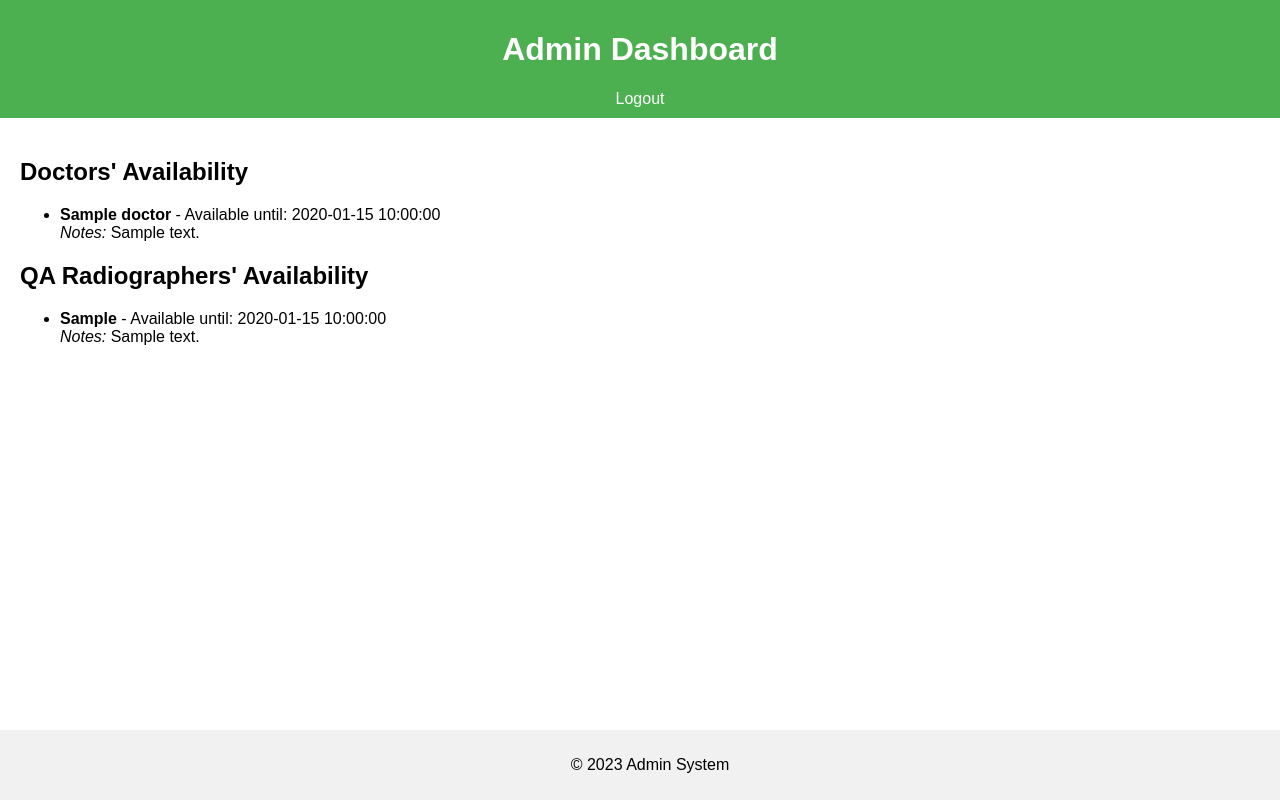
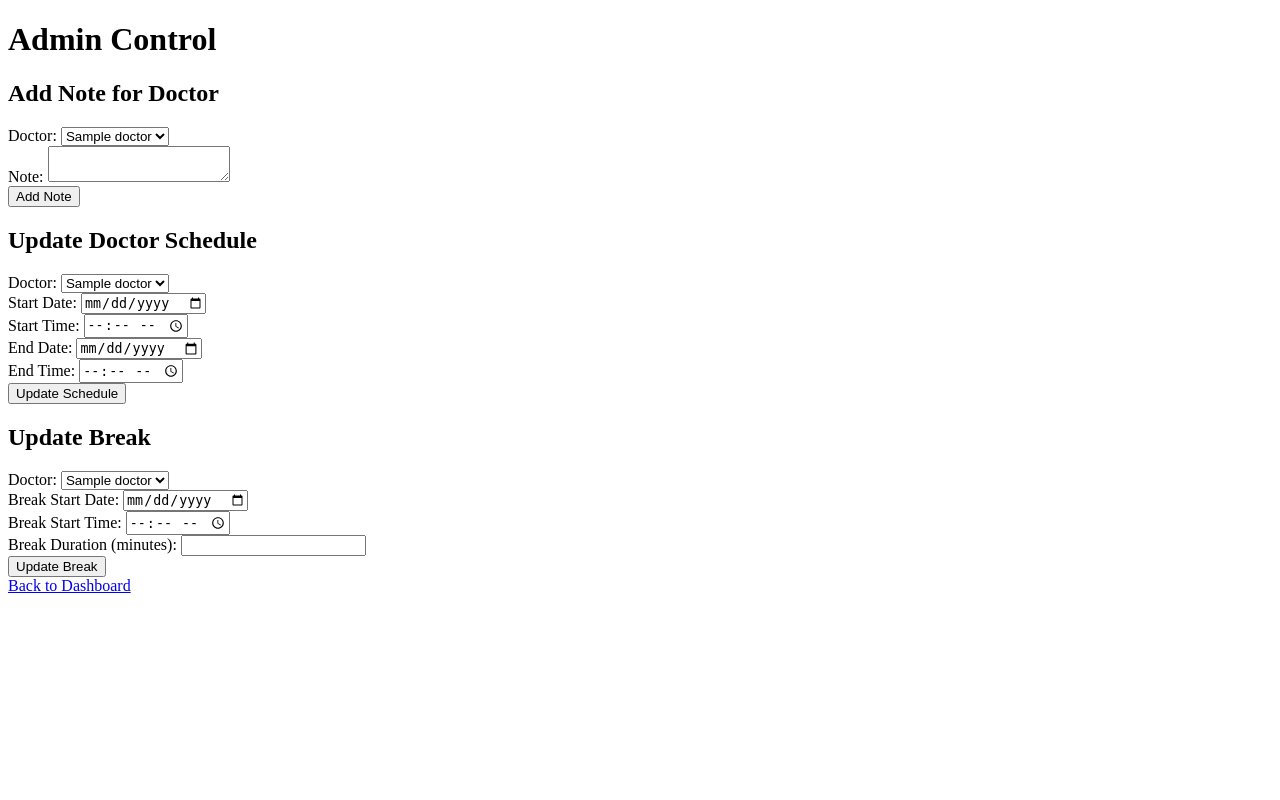
Before and after one commit to sahalux111/RadbloxTest, a Flask app: template templates/admin_control.html in a window 1280 px wide. Run offline with Flask 3, Linux system fonts and the light colour scheme; the template is opened without the code that fills it: most values are stand-ins (such as "Sample title", 1, 10 or a date in 2020); some libraries are stand-ins or nearby versions.

Commit message:
Update admin_control.html

```diff
--- a/templates/admin_control.html
+++ b/templates/admin_control.html
@@ -3,49 +3,56 @@
 <head>
     <meta charset="UTF-8">
     <meta name="viewport" content="width=device-width, initial-scale=1.0">
-    <title>Admin Dashboard</title>
-    <link rel="stylesheet" href="{{ url_for('static', filename='style.css') }}">
+    <title>Admin Control</title>
 </head>
 <body>
-    <header>
-        <h1>Admin Dashboard</h1>
-        <nav>
-            <a href="{{ url_for('logout') }}">Logout</a>
-        </nav>
-    </header>
-
-    <main>
-        <h2>Doctors' Availability</h2>
-        {% if available_doctors %}
-            <ul>
-                {% for doctor, info in available_doctors.items() %}
-                    <li>
-                        <strong>{{ doctor }}</strong> - Available until: {{ info.end_time or "Open-ended" }}<br>
-                        <em>Notes:</em> {{ info.notes or "No notes" }}
-                    </li>
-                {% endfor %}
-            </ul>
-        {% else %}
-            <p>No doctors are currently available.</p>
-        {% endif %}
-
-        <h2>QA Radiographers' Availability</h2>
-        {% if available_qas %}
-            <ul>
-                {% for qa, info in available_qas.items() %}
-                    <li>
-                        <strong>{{ qa }}</strong> - Available until: {{ info.end_time or "Open-ended" }}<br>
-                        <em>Notes:</em> {{ info.notes or "No notes" }}
-                    </li>
-                {% endfor %}
-            </ul>
-        {% else %}
-            <p>No QA radiographers are currently available.</p>
-        {% endif %}
-    </main>
-
-    <footer>
-        <p>&copy; 2023 Admin System</p>
-    </footer>
+    <h1>Admin Control</h1>
+    <h2>Add Note for Doctor</h2>
+    <form action="{{ url_for('add_note') }}" method="post">
+        <label for="doctor">Doctor:</label>
+        <select id="doctor" name="doctor" required>
+            {% for doctor in doctors %}
+                <option value="{{ doctor }}">{{ doctor }}</option>
+            {% endfor %}
+        </select><br>
+        <label for="note">Note:</label>
+        <textarea id="note" name="note" required></textarea><br>
+        <input type="submit" value="Add Note">
+    </form>
+    <h2>Update Doctor Schedule</h2>
+    <form action="{{ url_for('update_schedule') }}" method="post">
+        <label for="doctor">Doctor:</label>
+        <select id="doctor" name="doctor" required>
+            {% for doctor in doctors %}
+                <option value="{{ doctor }}">{{ doctor }}</option>
+            {% endfor %}
+        </select><br>
+        <label for="start_date">Start Date:</label>
+        <input type="date" id="start_date" name="start_date" required><br>
+        <label for="start_time">Start Time:</label>
+        <input type="time" id="start_time" name="start_time" required><br>
+        <label for="end_date">End Date:</label>
+        <input type="date" id="end_date" name="end_date" required><br>
+        <label for="end_time">End Time:</label>
+        <input type="time" id="end_time" name="end_time" required><br>
+        <input type="submit" value="Update Schedule">
+    </form>
+    <h2>Update Break</h2>
+    <form action="{{ url_for('update_break') }}" method="post">
+        <label for="doctor">Doctor:</label>
+        <select id="doctor" name="doctor" required>
+            {% for doctor in doctors %}
+                <option value="{{ doctor }}">{{ doctor }}</option>
+            {% endfor %}
+        </select><br>
+        <label for="break_start_date">Break Start Date:</label>
+        <input type="date" id="break_start_date" name="break_start_date" required><br>
+        <label for="break_start_time">Break Start Time:</label>
+        <input type="time" id="break_start_time" name="break_start_time" required><br>
+        <label for="break_duration">Break Duration (minutes):</label>
+        <input type="number" id="break_duration" name="break_duration" required><br>
+        <input type="submit" value="Update Break">
+    </form>
+    <a href="{{ url_for('dashboard') }}">Back to Dashboard</a>
 </body>
 </html>
```
